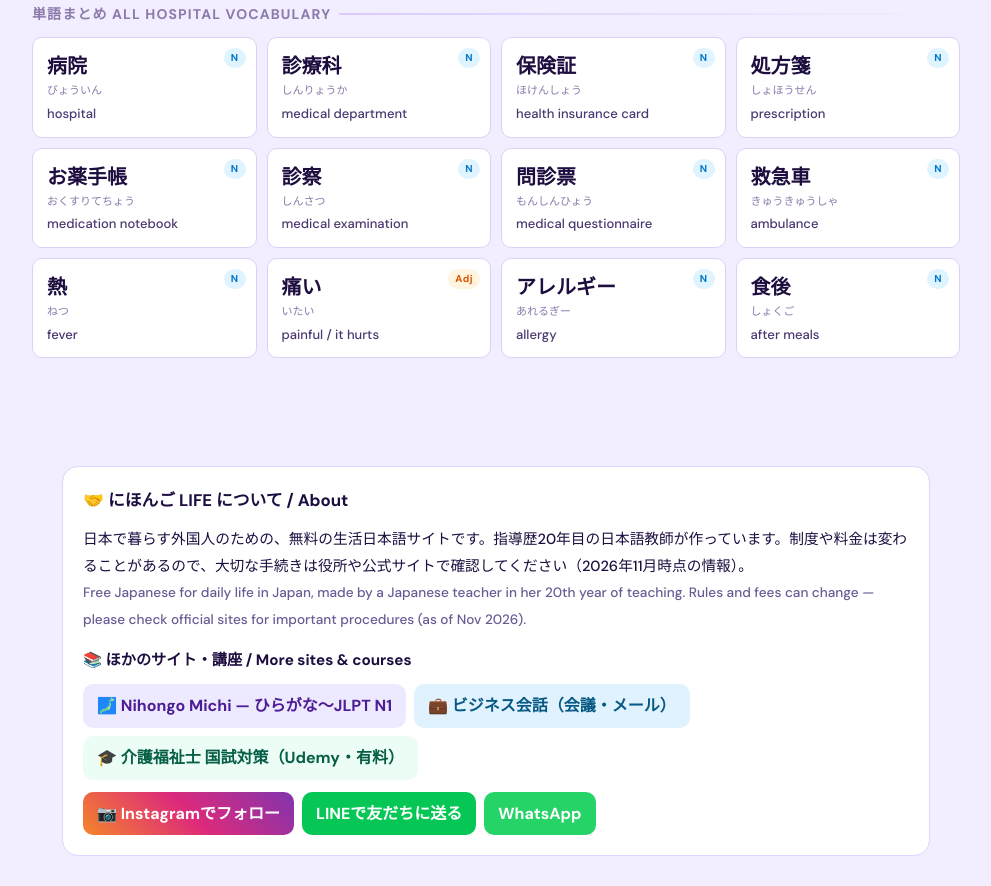
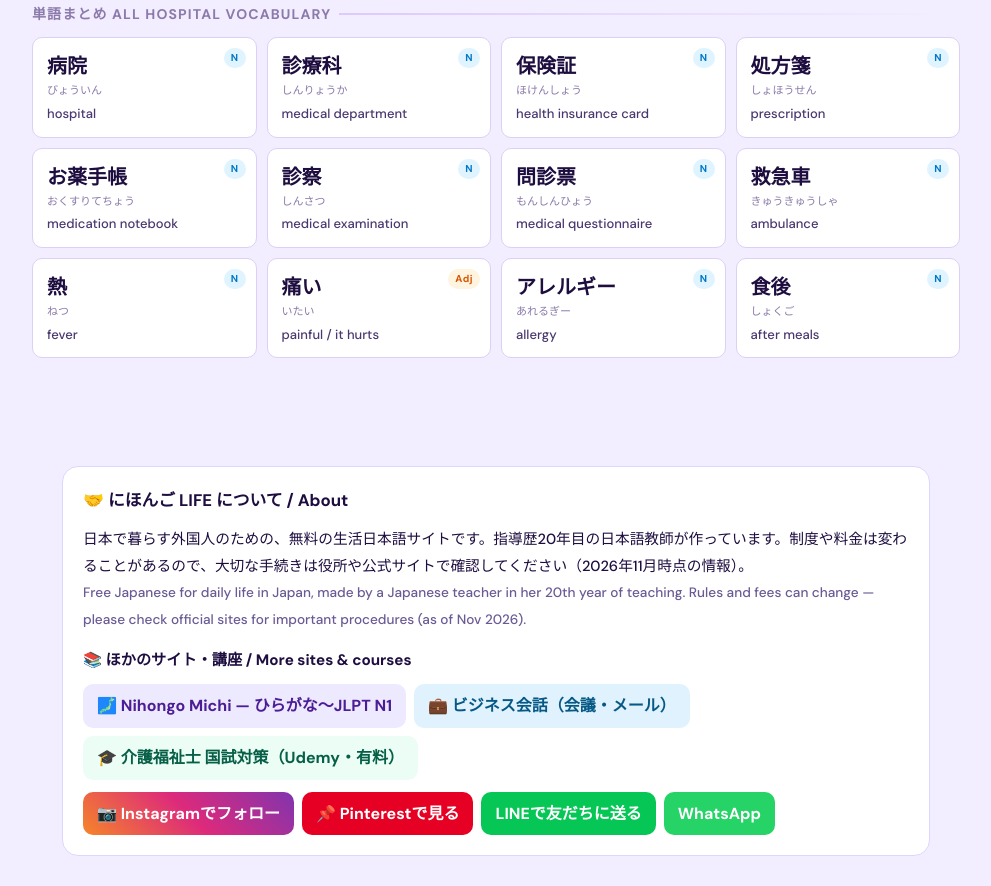
Before and after one commit to nanaatu1372-lab/yasashinihongo, a plain HTML site: page index.html in a window 1280 px wide. Shown: the part 7563-8449 px from the top of the page, without its empty margins (144-1135 px from the left). Drawn offline with Linux system fonts and the light colour scheme.

Commit message:
Add Pinterest link
Co-Authored-By: Claude Opus 5.5 <noreply@anthropic.com>
Claude-Session: https://claude.ai/code/session_01TFvnxk8ZSFSHaSwYRHutNC

```diff
--- a/index.html
+++ b/index.html
@@ -3548,6 +3548,7 @@ function resetQuiz() {  quizScore = 0; quizAnswered = 0;
   </div>
   <div style="display:flex;flex-wrap:wrap;gap:8px;align-items:center">
    <a href="https://www.instagram.com/nihongosensei123/" target="_blank" rel="noopener" style="padding:9px 14px;border-radius:10px;background:linear-gradient(45deg,#F58529,#DD2A7B,#8134AF);color:#fff;font-weight:700;text-decoration:none">📷 Instagramでフォロー</a>
+   <a href="https://www.pinterest.com/wakarunihongo123/" target="_blank" rel="noopener" style="padding:9px 14px;border-radius:10px;background:#E60023;color:#fff;font-weight:700;text-decoration:none">📌 Pinterestで見る</a>
    <a id="nmShareLine" target="_blank" rel="noopener" style="padding:9px 14px;border-radius:10px;background:#06C755;color:#fff;font-weight:700;text-decoration:none">LINEで友だちに送る</a>
    <a id="nmShareWa" target="_blank" rel="noopener" style="padding:9px 14px;border-radius:10px;background:#25D366;color:#fff;font-weight:700;text-decoration:none">WhatsApp</a>
   </div>
```
